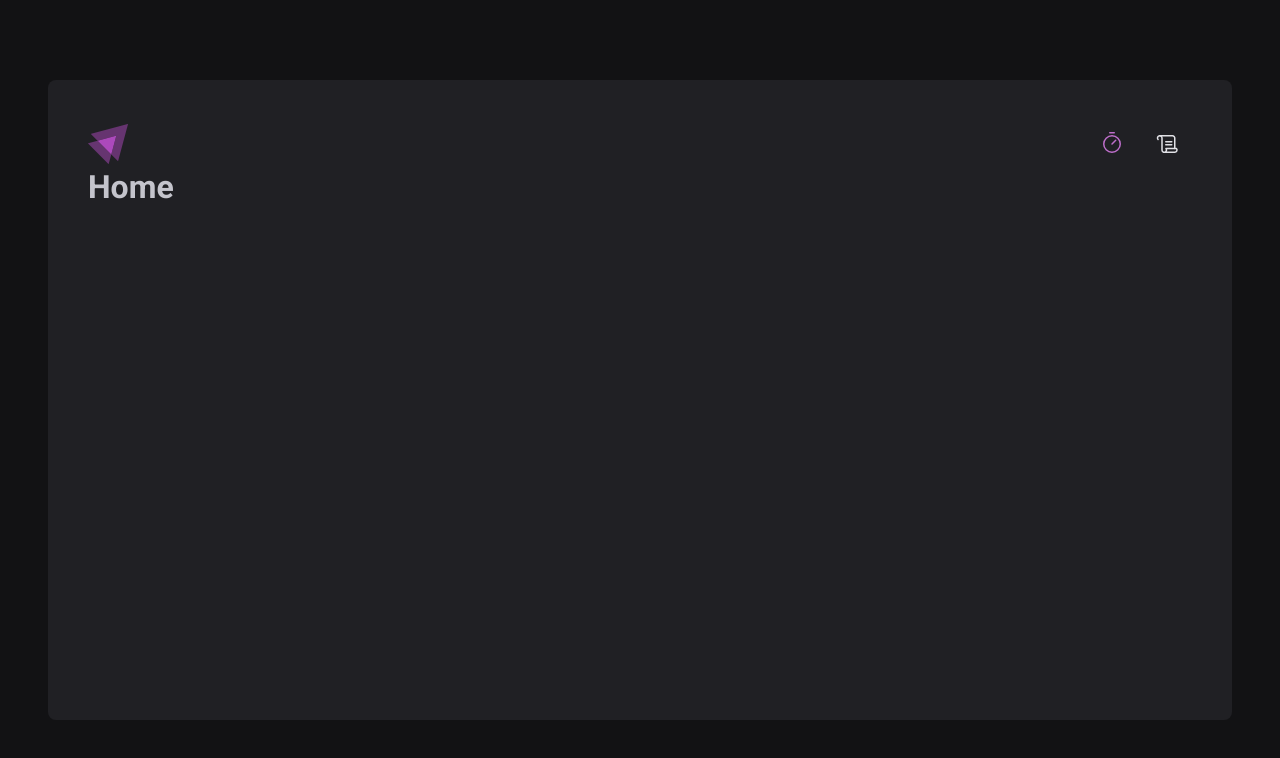
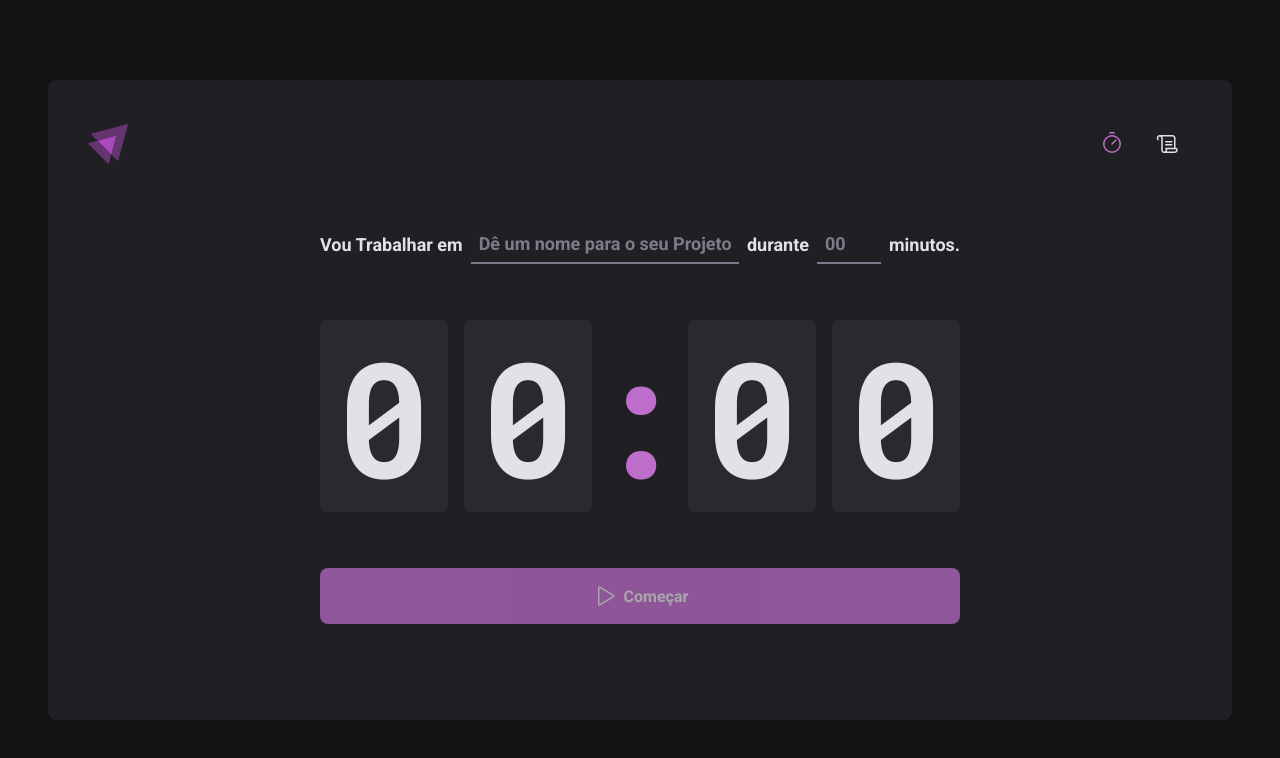
Before and after one commit to marcelo-m-oliveira/ignite, a React (Vite) app in the folder pomodoro-timer/: page / in a window 1280 px wide. Shown: the top 758 px of the page. Built offline with nearby package versions, Linux system fonts and the light colour scheme.

Commit message:
Criando pagina Home/Timer; Criando styles para pagina Home/Timer;

```diff
--- a/pomodoro-timer/src/Router.tsx
+++ b/pomodoro-timer/src/Router.tsx
@@ -1,8 +1,8 @@
 import { Routes, Route } from 'react-router-dom'
 import { DefaultLayout } from './layouts/DefaultLayout'
 
-import { History } from './pages/History'
-import { Home } from './pages/Home'
+import { History } from './pages/History/index'
+import { Home } from './pages/Home/index'
 
 export function Router() {
   return (
--- a/pomodoro-timer/src/pages/Home.tsx
+++ /dev/null
@@ -1,7 +0,0 @@
-export function Home() {
-  return (
-    <div>
-      <h1>Home</h1>
-    </div>
-  )
-}
--- /dev/null
+++ b/pomodoro-timer/src/pages/Home/index.tsx
@@ -0,0 +1,59 @@
+import { Play } from 'phosphor-react'
+
+import {
+  FormContainer,
+  HomeContainer,
+  CountdownContainer,
+  Separator,
+  StartCountdownButton,
+  MinutesAmountInput,
+  TaskInput,
+} from './styles'
+
+export function Home() {
+  return (
+    <HomeContainer>
+      <form action="">
+        <FormContainer>
+          <label htmlFor="task">Vou Trabalhar em</label>
+          <TaskInput
+            id="task"
+            list="task-suggestions"
+            placeholder="Dê um nome para o seu Projeto"
+          />
+          <datalist id="task-suggestions">
+            <option value="Projeto 1" />
+            <option value="Projeto 2" />
+            <option value="Projeto 3" />
+            <option value="Batata" />
+          </datalist>
+
+          <label htmlFor="minutesAmount">durante</label>
+          <MinutesAmountInput
+            id="minutesAmount"
+            type="number"
+            placeholder="00"
+            step={5}
+            min={5}
+            max={60}
+          />
+
+          <span>minutos.</span>
+        </FormContainer>
+
+        <CountdownContainer>
+          <span>0</span>
+          <span>0</span>
+          <Separator>:</Separator>
+          <span>0</span>
+          <span>0</span>
+        </CountdownContainer>
+
+        <StartCountdownButton disabled type="submit">
+          <Play size={24} />
+          Começar
+        </StartCountdownButton>
+      </form>
+    </HomeContainer>
+  )
+}
--- /dev/null
+++ b/pomodoro-timer/src/pages/Home/styles.ts
@@ -0,0 +1,114 @@
+import styled from 'styled-components'
+
+export const HomeContainer = styled.main`
+  /* height: 100%; */
+  flex: 1;
+
+  display: flex;
+  flex-direction: column;
+  align-items: center;
+  justify-content: center;
+
+  form {
+    display: flex;
+    flex-direction: column;
+    align-items: center;
+    gap: 3.5rem;
+  }
+`
+
+export const FormContainer = styled.div`
+  width: 100%;
+  display: flex;
+  align-items: center;
+  justify-content: center;
+  gap: 0.5rem;
+
+  color: ${(props) => props.theme['gray-100']};
+  font-size: 1.125rem;
+  font-weight: bold;
+  flex-wrap: wrap;
+`
+const BaseInput = styled.input`
+  background: transparent;
+  height: 2.5rem;
+  border: 0;
+  border-bottom: 2px solid ${(props) => props.theme['gray-500']};
+  font-weight: bold;
+  font-size: 1.125rem;
+  padding: 0 0.5rem;
+
+  color: ${(props) => props.theme['gray-100']};
+
+  &:focus {
+    box-shadow: none;
+    border-color: ${(props) => props.theme['purple-500']};
+  }
+
+  &::placeholder {
+    color: ${(props) => props.theme['gray-500']};
+  }
+`
+
+export const TaskInput = styled(BaseInput)`
+  flex: 1;
+
+  &::-webkit-calendar-picker-indicator {
+    display: none !important;
+  }
+`
+
+export const MinutesAmountInput = styled(BaseInput)`
+  width: 4rem;
+`
+
+export const CountdownContainer = styled.div`
+  font-family: 'Roboto Mono', monospace;
+  font-size: 10rem;
+  line-height: 8rem;
+  color: ${(props) => props.theme['gray-100']};
+
+  display: flex;
+  gap: 1rem;
+
+  span {
+    background: ${(props) => props.theme['gray-700']};
+    padding: 2rem 1rem;
+    border-radius: 8px;
+  }
+`
+export const Separator = styled.div`
+  padding: 2rem 0;
+  color: ${(props) => props.theme['purple-500']};
+  width: 4rem;
+  overflow: hidden;
+  display: flex;
+  justify-content: center;
+`
+export const StartCountdownButton = styled.button`
+  width: 100%;
+  border: 0;
+  padding: 1rem;
+  border-radius: 8px;
+
+  display: flex;
+  align-items: center;
+  justify-content: center;
+
+  gap: 0.5rem;
+  font-weight: bold;
+
+  cursor: pointer;
+
+  background: ${(props) => props.theme['purple-500']};
+  color: ${(props) => props.theme['gray-100']};
+
+  &:disabled {
+    opacity: 0.7;
+    cursor: not-allowed;
+  }
+
+  &:not(:disabled):hover {
+    background: ${(props) => props.theme['purple-700']};
+  }
+`
--- a/pomodoro-timer/src/styles/themes/global.ts
+++ b/pomodoro-timer/src/styles/themes/global.ts
@@ -15,6 +15,7 @@
 body {
   background: ${(props) => props.theme['gray-900']};
   color: ${(props) => props.theme['gray-300']};
+  -webkit-font-smoothing: antialiased;
   }
 
   body, input, textarea, button {
```
Also changed, not shown: pomodoro-timer/src/pages/History/index.tsx (renamed from pomodoro-timer/src/pages/History.tsx), pomodoro-timer/src/pages/History/styles.ts (added).
